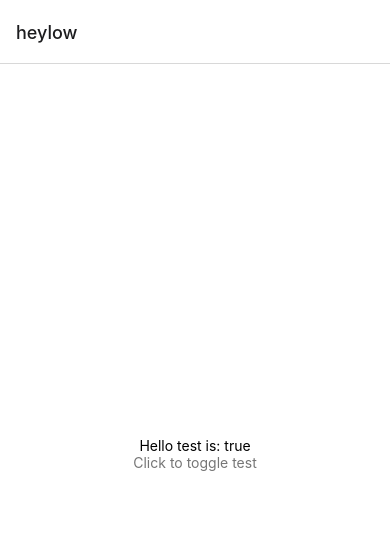
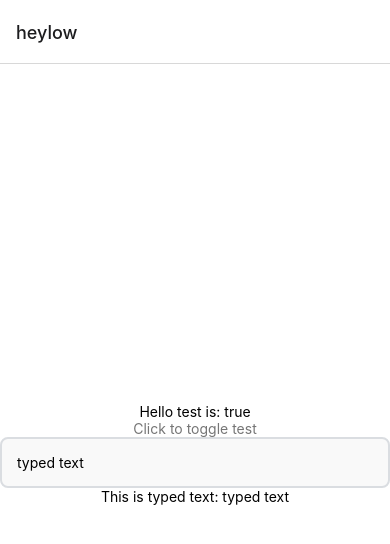
Before and after one commit to Poxie/translation-app-v2, a React Native app: screen /Home in a window 390 px wide. Shown: the top 544 px of the page. Built offline with nearby package versions, Linux system fonts and the light colour scheme.

Commit message:
Created input component

```diff
--- a/components/home/Home.tsx
+++ b/components/home/Home.tsx
@@ -1,13 +1,16 @@
+import { useState } from 'react';
 import { TouchableOpacity, Text, View } from 'react-native';
 import { useColors } from '../../hooks/useColors';
 import { useAppDispatch, useAppSelector } from '../../redux/store';
 import { toggleTest } from '../../redux/voc/actions';
 import { selectVocTest } from '../../redux/voc/selectors';
+import Input from '../input';
 
 export default function Home() {
     const { text: { secondary }, background: { primary } } = useColors();
     const test = useAppSelector(selectVocTest);
     const dispatch = useAppDispatch();
+    const [text, setText] = useState('typed text');
 
     return(
         <View style={{backgroundColor: primary, ...styles.container}}>
@@ -21,6 +24,14 @@ export default function Home() {
                     Click to toggle test
                 </Text>
             </TouchableOpacity>
+            <Input
+                placeholder={'My nice input'}
+                onTextChange={setText}
+                defaultValue={text}
+            />
+            <Text>
+                This is typed text: {text}
+            </Text>
         </View>
     )
 }
--- /dev/null
+++ b/components/input/index.tsx
@@ -0,0 +1,35 @@
+import { TextInput } from 'react-native';
+import layout from '../../constants/layout';
+import { useColors } from '../../hooks/useColors';
+
+export default function Input({
+    onTextChange, placeholder, defaultValue
+}: {
+    onTextChange: (text: string) => void;
+    placeholder?: string;
+    defaultValue?: string;
+}) {
+    const { background: { secondary, tertiary } } = useColors();
+
+    return(
+        <TextInput
+            defaultValue={defaultValue || ''}
+            placeholder={placeholder}
+            onChangeText={onTextChange}
+            style={{
+                backgroundColor: secondary,
+                borderColor: tertiary,
+                ...styles.container
+            }}
+        />
+    )
+}
+
+const styles = {
+    container: {
+        width: '100%',
+        padding: layout.spacing.primary,
+        borderWidth: 2,
+        borderRadius: layout.borderRadius.secondary
+    }
+}
```
